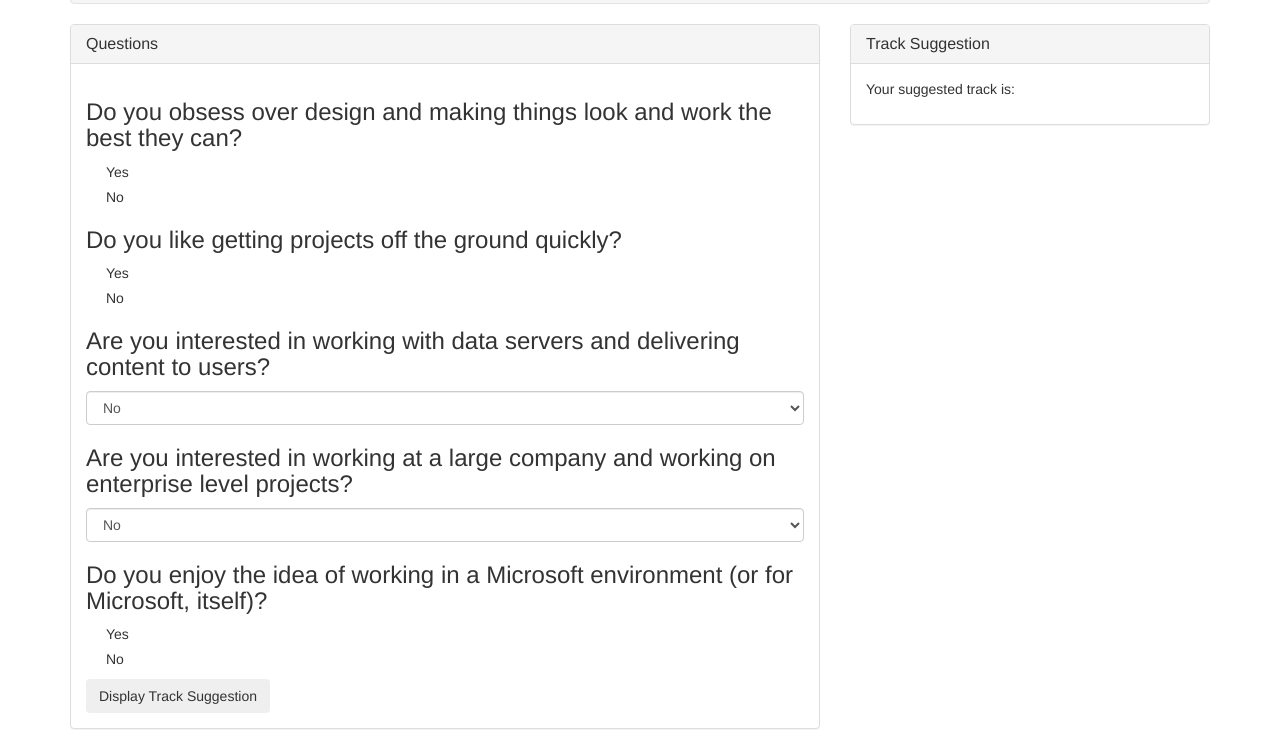
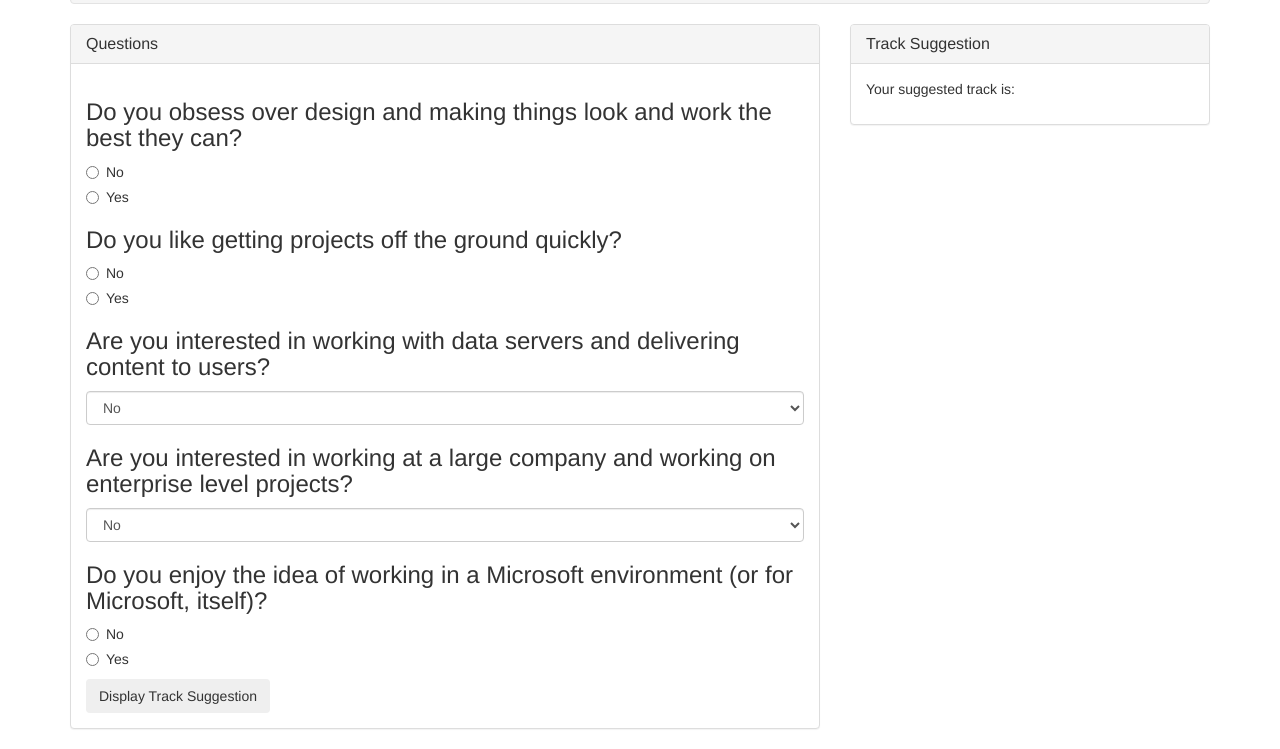
Before and after one commit to coderknot/track-suggester, a plain HTML site: page index.html in a window 1280 px wide. Shown: the part 546-1295 px from the top of the page. Drawn offline with Linux system fonts and the light colour scheme.

Commit message:
fix issue with radio buttons not displaying correctly on form in index.html

```diff
--- a/index.html
+++ b/index.html
@@ -47,19 +47,31 @@
                   Do you obsess over design and making things look and work the best they can?
                 </h3>
                 <div class="radio">
-                  <label type="radio" name="design" value="yes">Yes</label>
+                  <label>
+                    <input type="radio" name="design" value="no">
+                    No
+                  </label>
                 </div>
                 <div class="radio">
-                  <label type="radio" name="design" value="no">No</label>
+                  <label>
+                    <input type="radio" name="design" value="yes">
+                    Yes
+                  </label>
                 </div>
                 <h3>
                   Do you like getting projects off the ground quickly?
                 </h3>
                 <div class="radio">
-                  <label type="radio" name="ruby" value="yes">Yes</label>
+                  <label>
+                    <input type="radio" name="ruby" value="no">
+                    No
+                  </label>
                 </div>
                 <div class="radio">
-                  <label type="radio" name="ruby" value="no">No</label>
+                  <label>
+                    <input type="radio" name="ruby" value="yes">
+                    Yes
+                  </label>
                 </div>
                 <h3>
                   Are you interested in working with data servers and delivering content to users?
@@ -72,7 +84,7 @@
                 <h3>
                   Are you interested in working at a large company and working on enterprise level projects?
                 </h3>
-                <select class="form-control" id="php">
+                <select class="form-control" id="enterprise">
                   <option value="1">No</option>
                   <option value="2">Maybe</option>
                   <option value="3">Yes</option>
@@ -81,10 +93,16 @@
                   Do you enjoy the idea of working in a Microsoft environment (or for Microsoft, itself)?
                 </h3>
                 <div class="radio">
-                  <label type="radio" name="c" value="yes">Yes</label>
+                  <label>
+                    <input type="radio" name="microsoft" value="no">
+                    No
+                  </label>
                 </div>
                 <div class="radio">
-                  <label type="radio" name="c" value="no">No</label>
+                  <label>
+                    <input type="radio" name="microsoft" value="yes">
+                    Yes
+                  </label>
                 </div>
                 <button type="submit" class="btn">Display Track Suggestion</button>
               </form>
```
